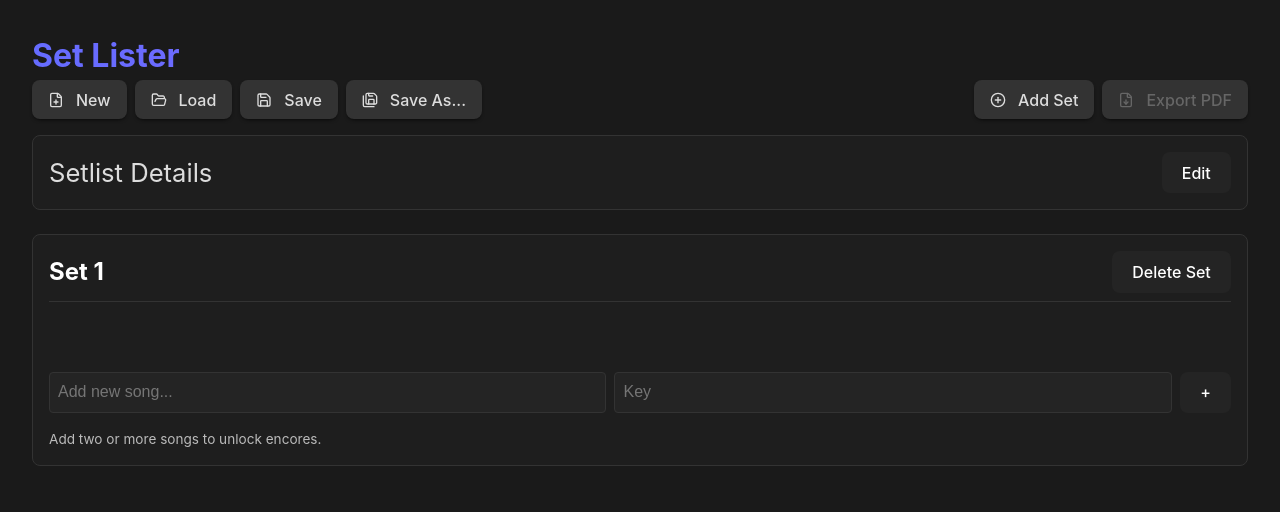
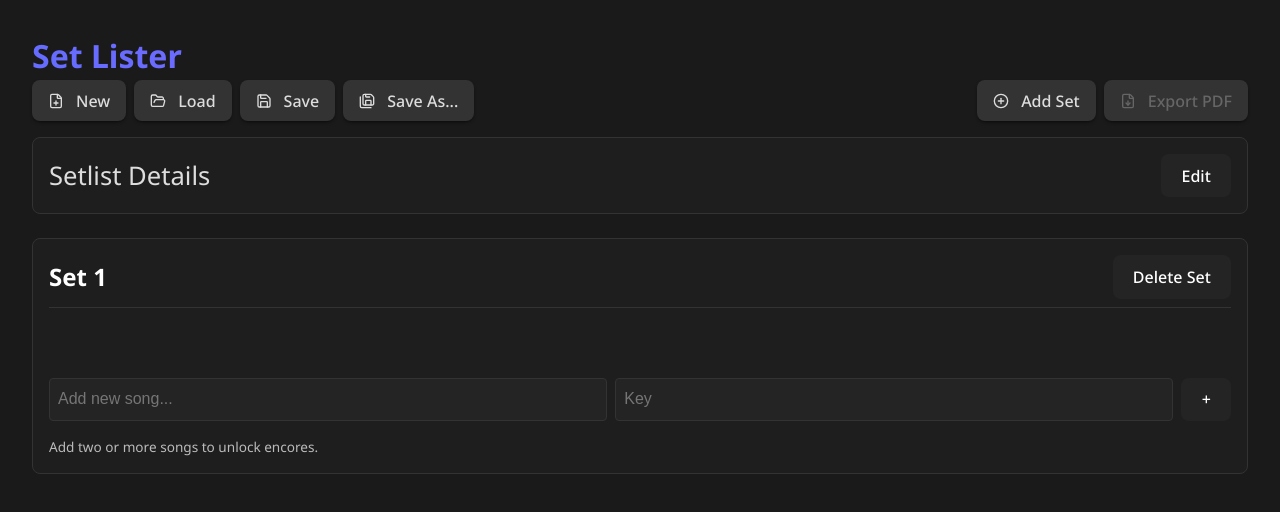
Before and after one commit to thebigdavec/set-lister, a Vue app: page / in a window 1280 px wide. Shown: the top 512 px of the page. Built offline with nearby package versions, Linux system fonts and the light colour scheme.

Commit message:
Add Noto fonts and set NotoSans as default

```diff
--- a/src/style.css
+++ b/src/style.css
@@ -1,10 +1,27 @@
+@font-face {
+    /* Use for musical notation */
+    font-family: "NotoMusic";
+    src: url("/fonts/NotoMusic-Regular.ttf") format("truetype");
+}
+
+@font-face {
+    /* Use for all other text */
+    font-family: "NotoSans";
+    src: url("/fonts/NotoSans-VariableFont_wdth,wght.ttf") format("truetype");
+}
+
+body {
+    font-family: "NotoSans", cursive;
+}
+
 :root {
     --bg-color: #1a1a1a;
     --text-color: #ffffff;
     --accent-color: #646cff;
     --card-bg: #242424;
     --border-color: #333;
-  --font-family: Inter, system-ui, Avenir, Helvetica, Arial, sans-serif;
+    --font-family:
+        "NotoSans", Inter, system-ui, Avenir, Helvetica, Arial, sans-serif;
 }
 
 body {
```
Also changed, not shown: public/fonts/NotoMusic-Regular.ttf (added), public/fonts/NotoSans-VariableFont_wdth,wght.ttf (added). Lines whose indentation alone changed are shown as unchanged.
